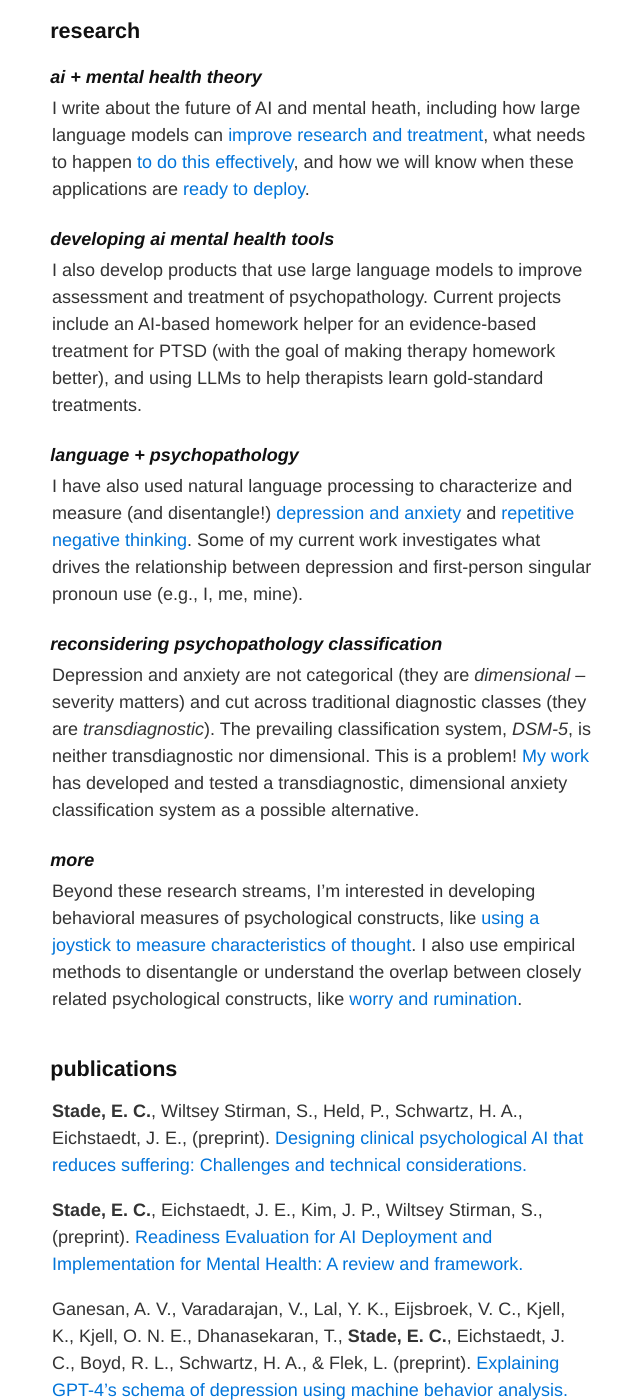
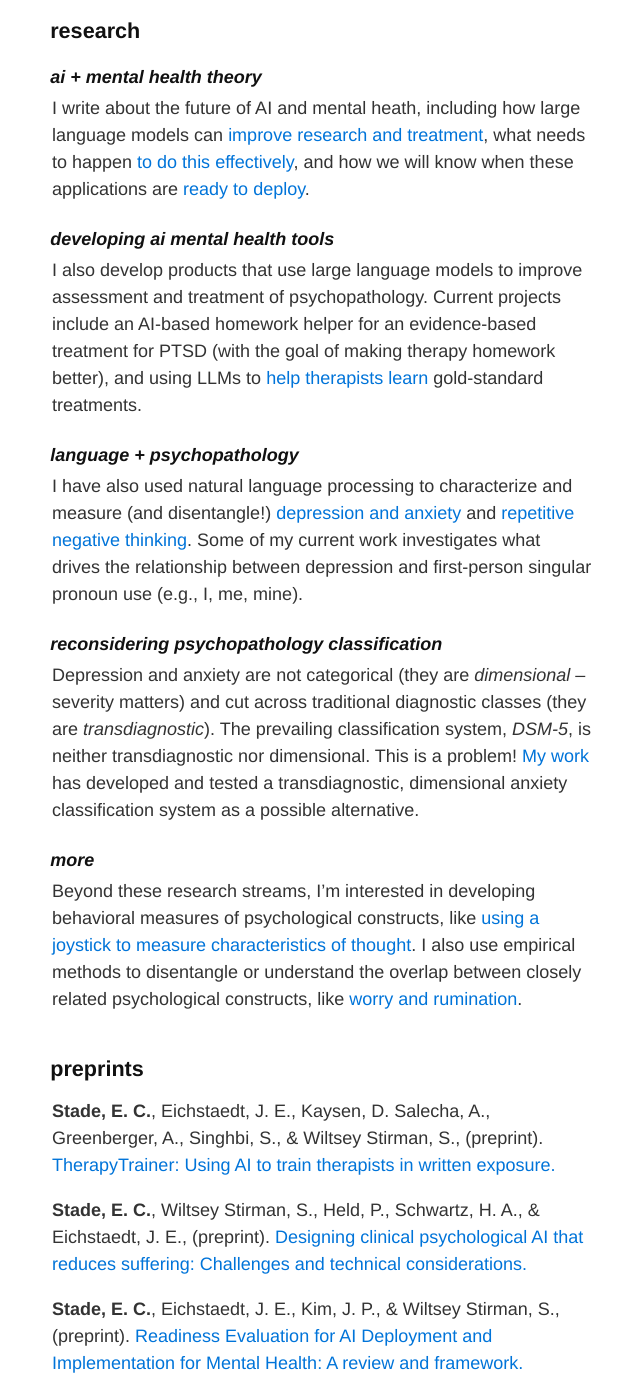
Before and after one commit to betsystade/betsystade.github.io, a Jekyll site: the page built from index.md, in a window 1280 px wide and 1400 px high, scrolled down 767 px. Shown: the whole window, without its empty margins (318-958 px from the left). Built offline with Jekyll 4.4.1, drawn with Linux system fonts in a browser that asks for light colours; our own code applies the rules of GitHub Pages for plain Markdown files.

Commit message:
Update index.md

```diff
--- a/index.md
+++ b/index.md
@@ -26,7 +26,7 @@ I write about the future of AI and mental heath, including how large language mo
 
 
 #### developing ai mental health tools
-I also develop products that use large language models to improve assessment and treatment of psychopathology. Current projects include an AI-based homework helper for an evidence-based treatment for PTSD (with the goal of making therapy homework better), and using LLMs to help therapists learn gold-standard treatments.
+I also develop products that use large language models to improve assessment and treatment of psychopathology. Current projects include an AI-based homework helper for an evidence-based treatment for PTSD (with the goal of making therapy homework better), and using LLMs to [help therapists learn](https://osf.io/preprints/osf/wx93m) gold-standard treatments.
 
 
 #### language + psychopathology
@@ -39,14 +39,17 @@ Depression and anxiety are not categorical (they are *dimensional* -- severity m
 Beyond these research streams, I'm interested in developing behavioral measures of psychological constructs, like [using a joystick to measure characteristics of thought](https://doi.org/10.1177/21677026211038017). I also use empirical methods to disentangle or understand the overlap between closely related psychological constructs, like [worry and rumination](https://doi.org/10.1177/21677026221131309).
 
 
-## publications
+## preprints
 
-**Stade, E. C.**, Wiltsey Stirman, S., Held, P., Schwartz, H. A., Eichstaedt, J. E., (preprint). [Designing clinical psychological AI that reduces suffering: Challenges and technical considerations.](https://osf.io/preprints/psyarxiv/tjv8p)
+**Stade, E. C.**, Eichstaedt, J. E., Kaysen, D. Salecha, A., Greenberger, A., Singhbi, S., & Wiltsey Stirman, S., (preprint). [TherapyTrainer: Using AI to train therapists in written exposure.](https://osf.io/preprints/osf/wx93m)
 
+**Stade, E. C.**, Wiltsey Stirman, S., Held, P., Schwartz, H. A., & Eichstaedt, J. E., (preprint). [Designing clinical psychological AI that reduces suffering: Challenges and technical considerations.](https://osf.io/preprints/psyarxiv/tjv8p)
 
-**Stade, E. C.**, Eichstaedt, J. E., Kim, J. P., Wiltsey Stirman, S., (preprint). [Readiness Evaluation for AI Deployment and Implementation for Mental Health: A review and framework.](https://osf.io/preprints/psyarxiv/8zqhw)
+**Stade, E. C.**, Eichstaedt, J. E., Kim, J. P., & Wiltsey Stirman, S., (preprint). [Readiness Evaluation for AI Deployment and Implementation for Mental Health: A review and framework.](https://osf.io/preprints/psyarxiv/8zqhw)
 
 Ganesan, A. V., Varadarajan, V., Lal, Y. K., Eijsbroek, V. C., Kjell, K., Kjell, O. N. E., Dhanasekaran, T., **Stade, E. C.**, Eichstaedt, J. C., Boyd, R. L., Schwartz, H. A., & Flek, L. (preprint). [Explaining GPT-4’s schema of depression using machine behavior analysis.](https://doi.org/10.48550/arXiv.2411.13800)
+
+## peer reviewed papers
 
 **Stade, E. C.**, Wiltsey Stirman, S., Ungar, L., Boland, C. L., Schwartz, H. A., Yaden, D. B., Sedoc, J., DeRubeis, R. J., Willer, R., Eichstaedt, J. E. (2024). [Large language models could change the future of behavioral healthcare: a proposal for responsible development and evaluation.](https://www.nature.com/articles/s44184-024-00056-z.pdf) *npj Mental Health Research.*
 
```
